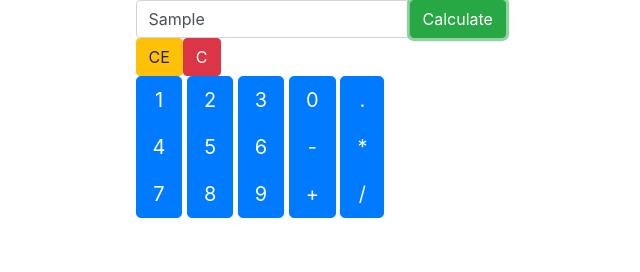
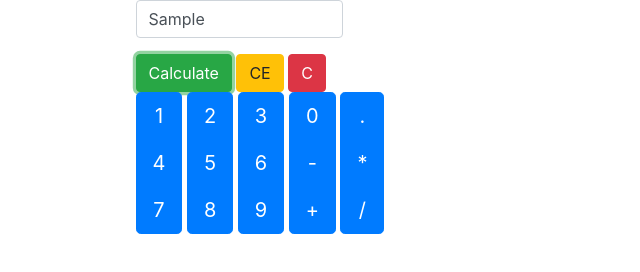
Before and after one commit to BlackDev7/ForkPoint, a plain HTML site: page 01. Calculator/index.html in a window 1280 px wide. Both pictures are taken after typing "Sample" into the empty fields and a click on the button "Calculate". Shown: the whole page, without its empty margins (297-937 px from the left). Drawn offline with nearby package versions, Linux system fonts and the light colour scheme.

Commit message:
- Bugfix

```diff
--- a/01. Calculator/index.html
+++ b/01. Calculator/index.html
@@ -11,28 +11,17 @@
 <body>
 <script src="https://ajax.googleapis.com/ajax/libs/jquery/3.3.1/jquery.min.js"></script>
 <script src="js/calc.js"></script>
-<script>
-    $(document).ready(function(){
-        $("form").submit(function(e){
-        e.preventDefault();
-        });
-    });
-</script>
-
-
 
 <div class="container">
     <div class="row justify-content-md-center">
         <div class="col col-lg-5">
             <div class="container" >
-                <form class="form-inline" action="">
-                    <div class="form-group">
+                    <div class="form-group w-50" >
                         <input type="text" class="form-control" id="equation" placeholder="Enter your equation" name="equation" onkeypress="return  keyPressedHandler(event);">
                     </div>
                     <button type="submit" name="calcBtn"  class="btn btn-success" onclick="calculate();">Calculate</button>
                     <button type="submit" name="ceBtn"  class="btn btn-warning" onclick="document.getElementById('equation').value = ''">CE</button>
                     <button type="button" name="cBtn" class="btn btn-danger" onclick="removeLast();">C</button>
-                </form>
                 </div>
             <div class="container">
                 <div class="btn-group-vertical btn-group-lg xs">
--- a/01. Calculator/js/calc.js
+++ b/01. Calculator/js/calc.js
@@ -16,7 +16,7 @@ function calculate(){
             alert("Maximum character lenght: 255, try with less characters!");
         } else {
             var result = eval(input);
-
+            if(result == undefined) return false;
             if(result == "Infinity" || result == "-Infinity") {
                 alert("Cannot divide by 0");
             } else {
```
